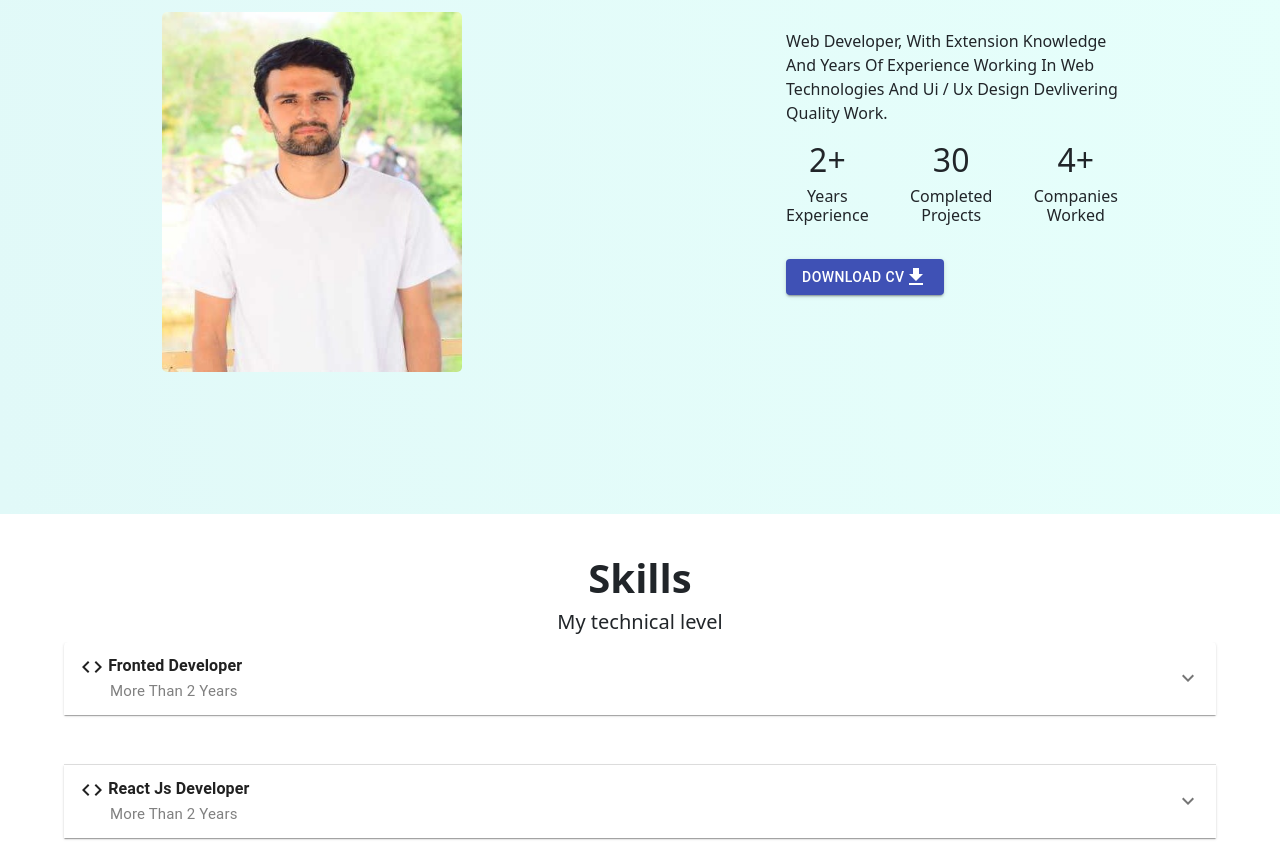
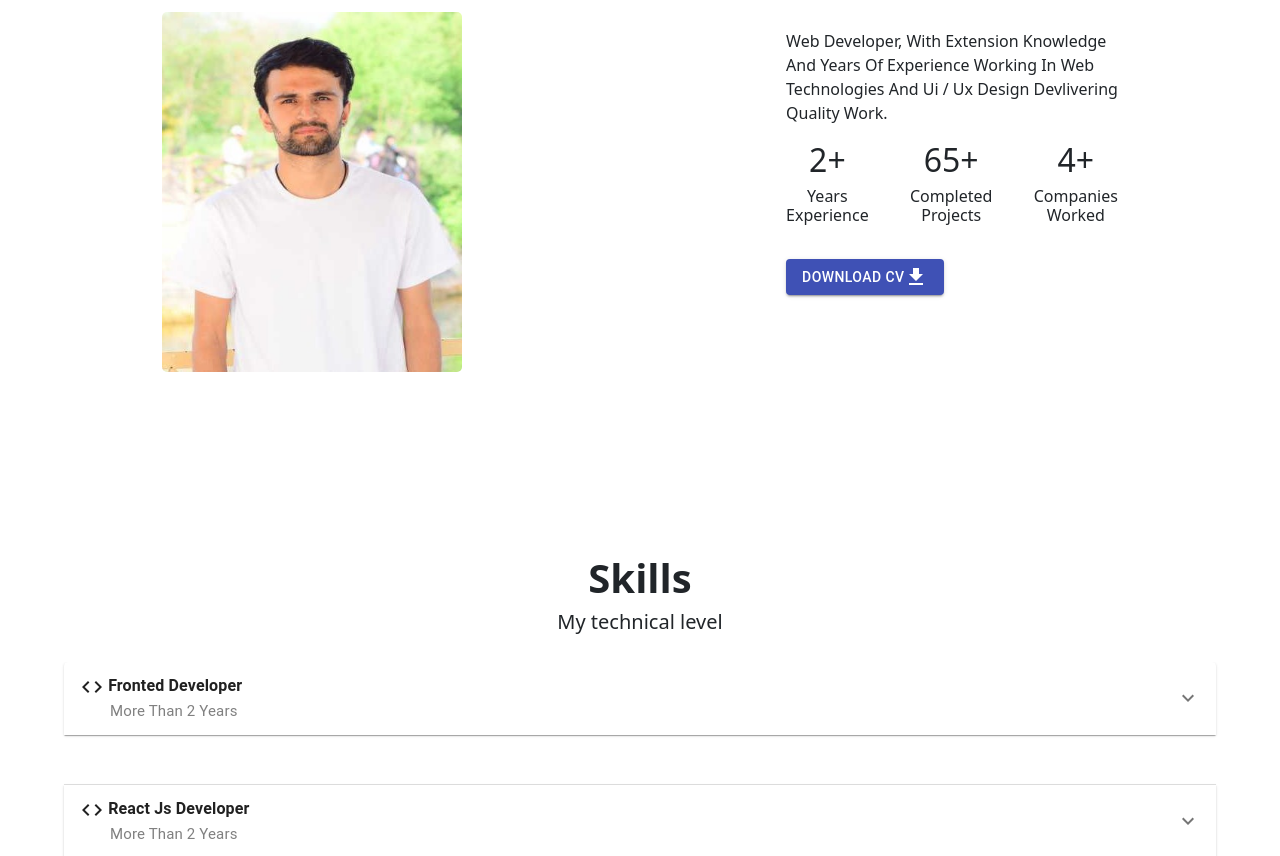
Before and after one commit to ayoubkhan123/portfolio, a React (Create React App) app: page / in a window 1280 px wide. Shown: the part 1080-1936 px from the top of the page. Built offline with nearby package versions, Linux system fonts and the light colour scheme.

Commit message:
portfolio

```diff
--- /dev/null
+++ b/src/App.css
@@ -0,0 +1,7 @@
+.App {
+    text-align: center;
+    margin: 0;
+    padding: 0;
+    box-sizing: border-box;
+    font-family: Open Sans sans-serif !important;
+  }
--- a/src/App.js
+++ b/src/App.js
@@ -1,5 +1,6 @@
 import React from 'react';
 import Routess from './Routers/Routess';
+import "./App.css";
 
 export default function App() {
   return (
--- a/src/Component/aboutSection/About.js
+++ b/src/Component/aboutSection/About.js
@@ -32,7 +32,7 @@ const About = () => {
                   <h6>years <br/> experience</h6>
               </div>
               <div>
-                  <h2><CountUp start={0} separator={0} end={30} duration={5} startOnMount={false} /></h2>
+                  <h2><CountUp start={0} separator={0} end={65} duration={5} startOnMount={false} />+</h2>
                   <h6>completed <br/>projects</h6>
               </div>
               <div>
--- a/src/Component/aboutSection/AboutStyle.js
+++ b/src/Component/aboutSection/AboutStyle.js
@@ -3,7 +3,7 @@ const useStyles = makeStyles((theme) =>({
 mainAbout:{
     width: "100%",
     height: "45rem",
-    background: "linear-gradient( 262deg , #e6fffb, #e1f9f8)",
+    // background: "linear-gradient( 262deg , #e6fffb, #e1f9f8)",
    [theme.breakpoints.down("sm")]:{
             height: "auto",
             padding: "40px 0px",
--- a/src/Component/skills/skillStyle.js
+++ b/src/Component/skills/skillStyle.js
@@ -13,6 +13,7 @@ const useStyles = makeStyles((theme) =>({
     },
     skill_text:{
         textAlign: "center",
+        paddingBottom: "20px",
     "& h1":{
     fontWeight: "bold",
     },
--- a/src/index.css
+++ b/src/index.css
@@ -1,10 +1,12 @@
 body {
-  margin: 0;
   font-family: -apple-system, BlinkMacSystemFont, 'Segoe UI', 'Roboto', 'Oxygen',
     'Ubuntu', 'Cantarell', 'Fira Sans', 'Droid Sans', 'Helvetica Neue',
     sans-serif;
   -webkit-font-smoothing: antialiased;
   -moz-osx-font-smoothing: grayscale;
+  margin: 0;
+  padding: 0;
+  box-sizing: border-box;
 }
 
 code {
--- a/src/pages/About.js
+++ b/src/pages/About.js
@@ -4,7 +4,7 @@ import About1 from "../Component/aboutSection/About";
 
 const About = () => {
     return (
-        <div style={{paddingTop: "0px"}}>
+        <div style={{paddingTop: "0px",background: "linear-gradient( 262deg , #c2cfe3, #f8f9fc)"}}>
             {/* <h1>this is about page</h1> */}
             <About1/>
 
--- a/src/pages/Contact.js
+++ b/src/pages/Contact.js
@@ -4,7 +4,7 @@ import Contact1 from "../Component/contact/Contact";
 
 const Contact = () => {
     return (
-        <div style={{paddingTop: "0px"}}>
+        <div style={{paddingTop: "0px",background: "linear-gradient( 262deg , #c2cfe3, #f8f9fc)"}}>
             <Contact1/>
         </div>
     )
--- a/src/pages/Services.js
+++ b/src/pages/Services.js
@@ -5,7 +5,7 @@ import Service from "../Component/services/Service";
 
 const Services = () => {
     return (
-        <div style={{paddingTop: "0px"}}>
+        <div style={{padding: "30px",background: "linear-gradient( 262deg , #c2cfe3, #f8f9fc)"}}>
             <Service/>
         </div>
     )
--- a/src/pages/Skills.js
+++ b/src/pages/Skills.js
@@ -4,7 +4,7 @@ import Skill from "../Component/skills/Skill";
 
 const Skills = () => {
     return (
-        <div style={{paddingTop: "0px"}}>
+        <div style={{paddingTop: "0px",background: "linear-gradient( 262deg , #c2cfe3, #f8f9fc)"}}>
             <Skill/>
         </div>
     )
--- a/src/pages/Team.js
+++ b/src/pages/Team.js
@@ -6,7 +6,7 @@ import Box from "../Component/projectBox/Box";
 
 const Portfolio = () => {
     return (
-        <div style={{paddingTop: "0px"}}>
+        <div style={{paddingTop: "0px",background: "linear-gradient( 262deg , #c2cfe3, #f8f9fc)"}}>
             <Teams/>
             <Box />
         </div>
```
